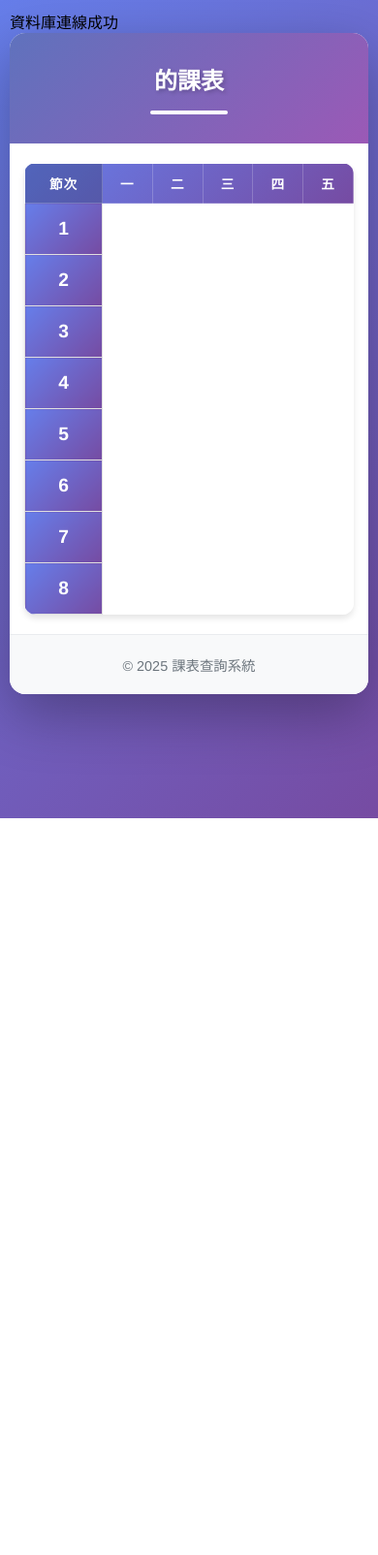
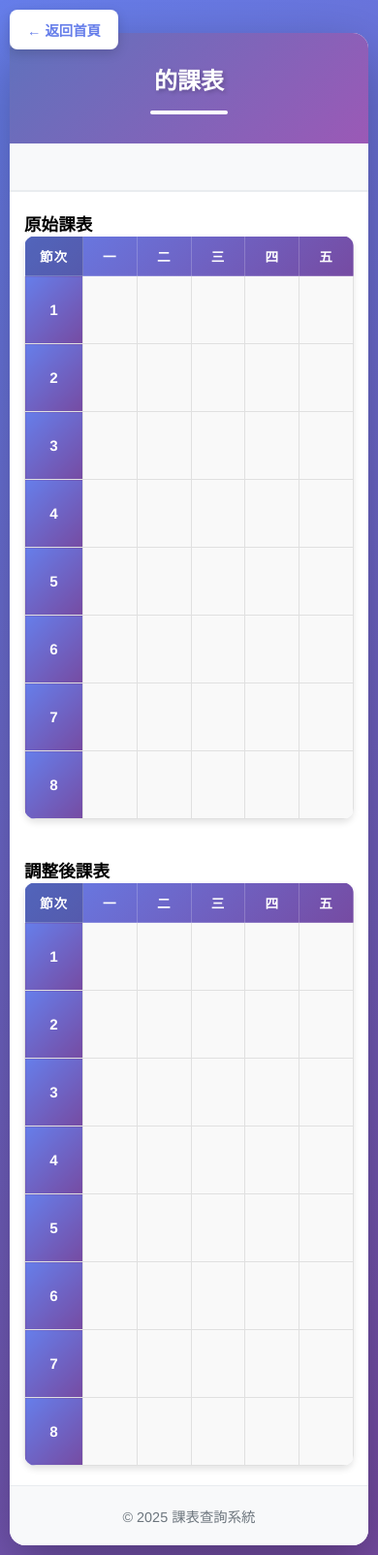
Before and after one commit to StevenChinMaho/schedule-system, a PHP site: page /ShowSchedule.php?class_id=1 in a window 390 px wide. Shown: the whole page at 97% size. Before the commit the page ends 844 px from the top, so only its background shows below. Run offline with PHP 8.4, Linux system fonts and the light colour scheme; data that the repository does not hold is empty.

Commit message:
style: add the second schedule table and remake cells hover design

```diff
--- a/ShowSchedule.php
+++ b/ShowSchedule.php
@@ -10,6 +10,8 @@
     <link rel='stylesheet' href='css/style.css'>
 </head>
 <body>
+    <a href="index.php" class="back-button">← 返回首頁</a>
+
     <div class='container'>
         <?php
         $class_id = $_GET['class_id'];
@@ -24,8 +26,16 @@
             <div class='header-decoration'></div>
         </header>
 
+        <div class="control-panel">
+            <!-- 預留給按鈕和輸入框的空間 -->
+            <div class="control-content">
+                <!-- 這裡之後可以放置按鈕、輸入框等操作元件 -->
+            </div>
+        </div>
+
         <div class='schedule-wrapper'>
             <div class='table-container'>
+                <h2 class="table-title">原始課表</h2>
                 <table class='schedule-table'>
                     <thead>
                         <tr>
@@ -54,14 +64,78 @@
                                 echo "<tr>";
                                 echo "<td class='period-cell'>$i</td>";
                                 $stmt->execute([$class_id, $i]);
-                                $row = $stmt->fetchAll(); //array(5) { [0]=> array(2) { ["subject_name"]=> string(6) "國文" ["teacher_name"]=> string(9) "黃佩筠" } [1]=> array(2) { ["subject_name"]=> string(6) "家政" ["teacher_name"]=> string(9) "陳璟賢" } [2]=> array(2) { ["subject_name"]=> string(6) "體育" ["teacher_name"]=> string(9) "梁景彥" } [3]=> array(2) { ["subject_name"]=> string(6) "國文" ["teacher_name"]=> string(9) "黃佩筠" } [4]=> array(2) { ["subject_name"]=> string(12) "生活科技" ["teacher_name"]=> string(9) "黃詩淳" } }
+                                $row = $stmt->fetchAll();
 
-                                foreach( $row as $c )
+                                $courses = array_pad($row, 5, null);
+
+                                foreach( $courses as $c )
                                 {
+                                    if( $c !== NULL )
+                                    {
                                     echo "<td class='course-cell'>";
                                     echo "<div class='subject-name'>" . htmlspecialchars($c['subject_name']) . "</div>";
                                     echo "<div class='teacher-name'>" . htmlspecialchars($c['teacher_name']) . "</div>";
                                     echo "</td>";
+                                    }
+                                    else
+                                    {
+                                        echo "<td class='course-cell empty-cell'></td>";
+                                    }
+                                }
+                                echo "</tr>";
+                            }
+                        ?>
+                    </tbody>
+                </table>
+            </div>
+
+            <div class='table-container'>
+                <h2 class="table-title">調整後課表</h2>
+                <table class='schedule-table'>
+                    <thead>
+                        <tr>
+                            <th class='period-header'>節次</th>
+                            <th>一</th>
+                            <th>二</th>
+                            <th>三</th>
+                            <th>四</th>
+                            <th>五</th>
+                        </tr>
+                    </thead>
+                    <tbody>
+                        <?php
+                            $stmt = $pdo->prepare("SELECT
+                                sub.subject_name,
+                                tea.teacher_name
+                            FROM schedule s
+                            JOIN timeslot tim ON s.timeslot_id = tim.timeslot_id
+                            JOIN subject sub ON s.subject_id = sub.subject_id
+                            JOIN teacher tea ON s.teacher_id = tea.teacher_id
+                            WHERE s.class_id = ? && tim.period = ?
+                            ORDER BY tim.weekday");
+
+                            for( $i = 1; $i <= 8; $i++ )
+                            {
+                                echo "<tr>";
+                                echo "<td class='period-cell'>$i</td>";
+                                $stmt->execute([$class_id, $i]);
+                                $row = $stmt->fetchAll();
+
+                                $courses = array_pad($row, 5, null);
+
+                                foreach( $courses as $c )
+                                {
+                                    if( $c !== NULL )
+                                    {
+                                    echo "<td class='course-cell'>";
+                                    echo "<div class='subject-name'>" . htmlspecialchars($c['subject_name']) . "</div>";
+                                    echo "<div class='teacher-name'>" . htmlspecialchars($c['teacher_name']) . "</div>";
+                                    echo "</td>";
+                                    }
+                                    else
+                                    {
+                                        echo "<td class='course-cell empty-cell'></td>";
+                                    }
                                 }
                                 echo "</tr>";
                             }
--- a/css/style.css
+++ b/css/style.css
@@ -10,10 +10,33 @@ body {
     background: linear-gradient(135deg, #667eea 0%, #764ba2 100%);
     min-height: 100vh;
     padding: 20px;
+    position: relative;
+}
+
+.back-button {
+    position: fixed;
+    top: 20px;
+    left: 20px;
+    background: white;
+    color: #667eea;
+    padding: 12px 24px;
+    border-radius: 8px;
+    text-decoration: none;
+    font-weight: 600;
+    box-shadow: 0 4px 12px rgba( 0, 0, 0, 0.15);
+    transition: all 0.3s ease;
+    z-index: 1000;
+}
+
+.back-button:hover {
+    background: #667eea;
+    color: white;
+    transform: translateY(-2px);
+    box-shadow: 0 6px 16px rgba( 0, 0, 0, 0.2);
 }
 
 .container {
-    max-width: 1200px;
+    max-width: 1400px;
     margin: 0 auto;
     background: white;
     border-radius: 16px;
@@ -44,15 +67,34 @@ body {
     border-radius: 2px;
 }
 
+/* 控制面板 */
+.control-panel {
+    background: #f8f9fa;
+    padding: 15px 30px;
+    border-bottom: 2px solid #e9ecef;
+    min-height: 60px;
+    display: flex;
+    align-items: center;
+}
+
+.control-content {
+    width: 100%;
+    display: flex;
+    gap: 15px;
+    align-items: center;
+}
+
 /* 課表容器 */
 .schedule-wrapper {
     padding: 40px 30px;
+    display: flex;
+    gap: 30px;
+    justify-content: space-between;
 }
 
 .table-container {
-    overflow-x: auto;
-    border-radius: 12px;
-    box-shadow: 0 4px 6px rgba(0, 0, 0, 0.1);
+    flex: 1;
+    min-width: 0;
 }
 
 /* 課表樣式 */
@@ -60,6 +102,10 @@ body {
     width: 100%;
     border-collapse: collapse;
     background: white;
+    table-layout: fixed;
+    box-shadow: 0 4px 6px rgba( 0, 0, 0, 0.1);
+    border-radius: 12px;
+    overflow: hidden;
 }
 
 .schedule-table thead {
@@ -68,26 +114,18 @@ body {
 }
 
 .schedule-table th {
-    padding: 18px 15px;
+    padding: 16px 10px;
     text-align: center;
     font-weight: 600;
-    font-size: 1.1em;
+    font-size: 1em;
     letter-spacing: 1px;
     border: 1px solid rgba(255, 255, 255, 0.2);
+    height: 50px;
 }
 
 .period-header {
     background: rgba(0, 0, 0, 0.2);
-    width: 80px;
-}
-
-.schedule-table tbody tr {
-    transition: all 0.3s ease;
-}
-
-.schedule-table tbody tr:hover {
-    background: #f8f9ff;
-    transform: scale(1.01);
+    width: 60px;
 }
 
 .schedule-table tbody tr:nth-child(even) {
@@ -98,35 +136,62 @@ body {
     background: linear-gradient(135deg, #667eea 0%, #764ba2 100%);
     color: white;
     font-weight: bold;
-    font-size: 1.2em;
+    font-size: 1.1em;
     text-align: center;
-    padding: 20px 15px;
+    padding: 0;
     border: 1px solid #e0e0e0;
+    width: 60px;
+    height: 85px;
 }
 
 .course-cell {
-    padding: 15px;
+    padding: 10px 8px;
     text-align: center;
     border: 1px solid #e0e0e0;
-    min-height: 80px;
+    height: 85px;
     vertical-align: middle;
+    position: relative;
+    transition: all 0.2s ease;
+    overflow: hidden;
+}
+
+.course-cell:hover {
+    background: #e8eaaf;
+    box-shadow: inset 0 0 0 2px #667eea;
+    z-index: 10;
+}
+
+.empty-cell {
+    background: #f9f9f9;
+}
+
+.empty-cell:hover {
+    background: #f0f0f0;
 }
 
 .subject-name {
     font-size: 1.1em;
     font-weight: 600;
     color: #2c3e50;
-    margin-bottom: 8px;
+    margin-bottom: 6px;
     letter-spacing: 0.5px;
+    line-height: 1.3;
+    word-wrap: break-word;
+    overflow: hidden;
+    text-overflow: ellipsis;
 }
 
 .teacher-name {
-    font-size: 0.95em;
+    font-size: 0.85em;
     color: #7f8c8d;
-    padding: 5px 10px;
+    padding: 4px 8px;
     background: #ecf0f1;
-    border-radius: 12px;
+    border-radius: 10px;
     display: inline-block;
+    white-space: nowrap;
+    overflow: hidden;
+    text-overflow: ellipsis;
+    max-width: 100%;
 }
 
 /* 頁尾樣式 */
@@ -140,9 +205,27 @@ body {
 }
 
 /* 響應式設計 */
+@media (max-width: 1200px) {
+    .schedule-wrapper {
+        flex-direction: column;
+        gap: 40px;
+    }
+
+    .table-container {
+        width: 100%;
+    }
+}
+
 @media (max-width: 768px) {
     body {
         padding: 10px;
+    }
+
+    .back-button {
+        top: 10px;
+        left: 10px;
+        padding: 10px 18px;
+        font-size: 0.9em;
     }
 
     .page-header {
@@ -153,27 +236,44 @@ body {
         font-size: 1.8em;
     }
 
+    .control-panel {
+        padding: 12px 20px;
+        min-height: 50px;
+    }
+
     .schedule-wrapper {
         padding: 20px 15px;
     }
 
-    .schedule-table th,
+    .schedule-table th {
+        padding: 12px 6px;
+        font-size: 0.9em;
+        height: 45px;
+    }
+
     .course-cell {
-        padding: 12px 8px;
+        padding: 8px 5px;
         font-size: 0.9em;
+        height: 75px;
+    }
+
+    .period-cell {
+        height: 75px;
+        font-size: 1em;
     }
 
     .subject-name {
-        font-size: 1em;
+        font-size: 0.95em;
+        margin-bottom: 5px;
     }
 
     .teacher-name {
-        font-size: 0.85em;
-        padding: 4px 8px;
+        font-size: 0.8em;
+        padding: 3px 6px;
     }
 
-    .period-cell {
-        padding: 15px 10px;
+    .table-title {
+        font-size: 1.1em;
     }
 }
 
@@ -182,17 +282,27 @@ body {
         font-size: 1.5em;
     }
 
-    .schedule-table th,
+    .schedule-table th {
+        padding: 10px 4px;
+        font-size: 0.85em;
+        height: 40px;
+    }
+
     .course-cell {
-        padding: 10px 5px;
-        font-size: 0.85em;
+        padding: 6px 4px;
+        height: 70px;
+    }
+
+    .period-cell {
+        height: 70px;
+        font-size: 0.95em;
     }
 
     .subject-name {
-        font-size: 0.95em;
+        font-size: 0.9em;
     }
 
     .teacher-name {
-        font-size: 0.8em;
+        font-size: 0.75em;
     }
 }
```
